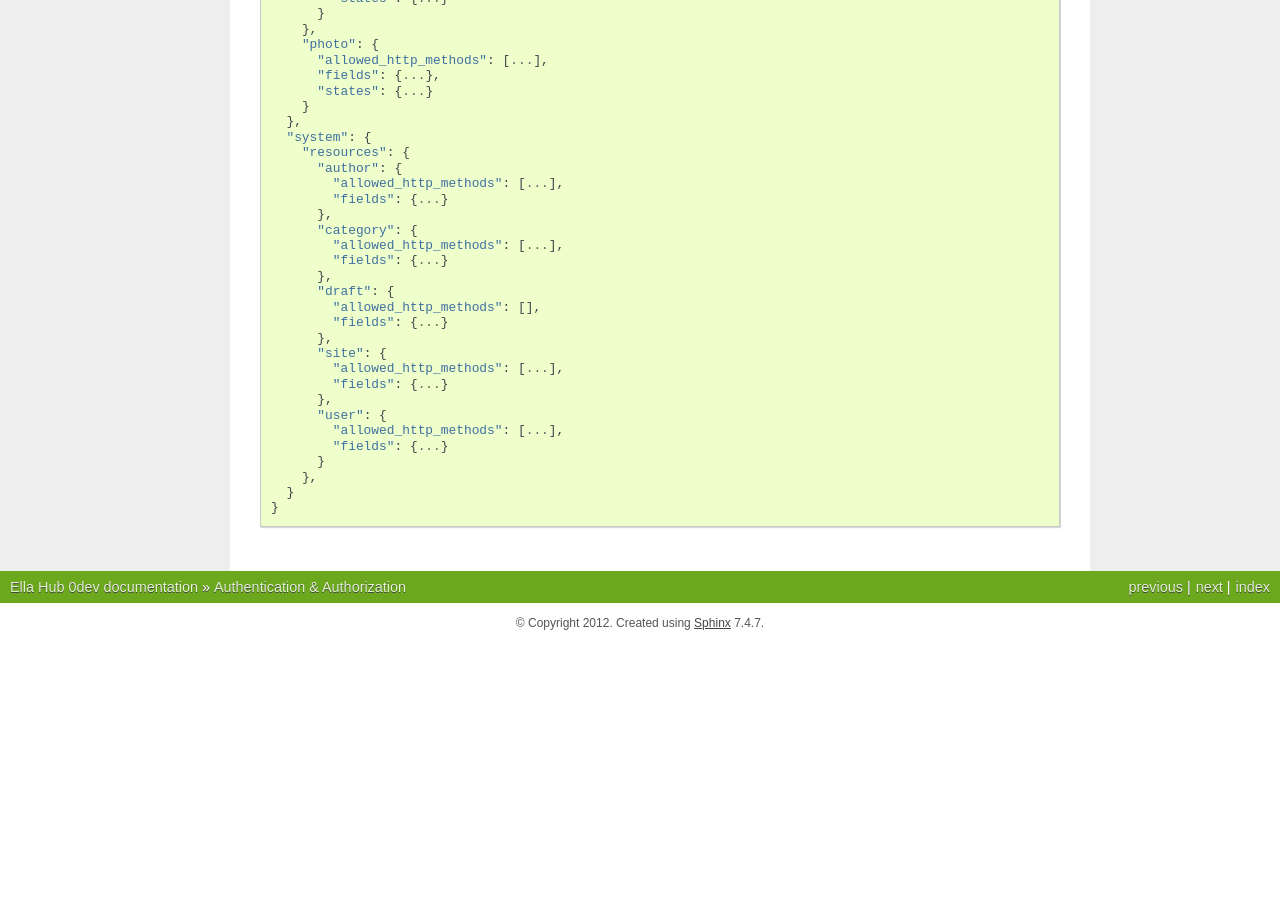
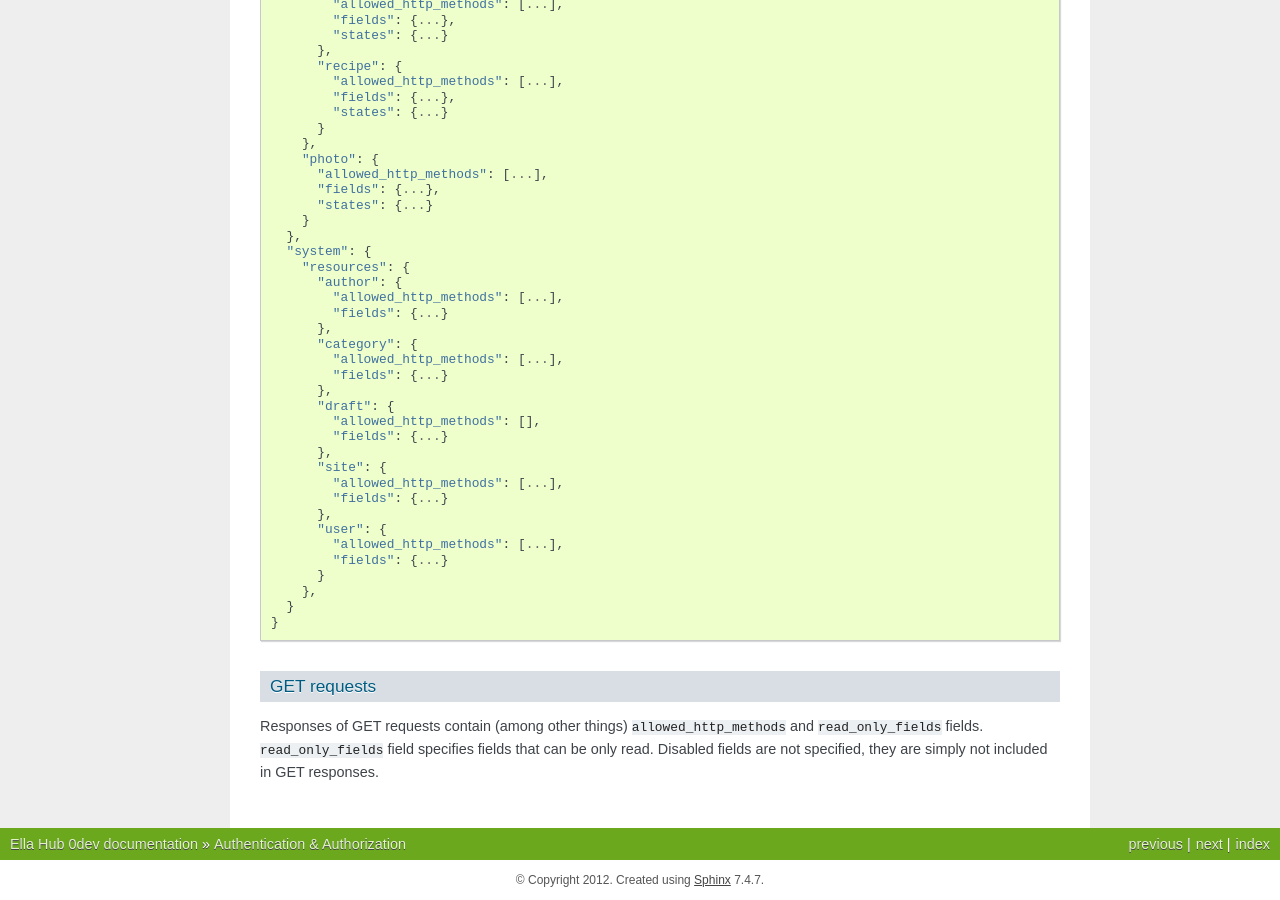
Before and after one commit to SanomaCZ/ella-hub, a Sphinx documentation site: the page built from doc/auth.rst, in a window 1280 px wide and 900 px high, scrolled down 1921 px. Built offline with Sphinx 7.4.7, drawn with Linux system fonts in a browser that asks for light colours; before the commit the page ends 2564 px from its top, so only the background shows below that; some of the changed text lies outside the part shown.

Commit message:
Corrected auth. tree.

```diff
--- a/doc/auth.rst
+++ b/doc/auth.rst
@@ -39,19 +39,26 @@ Login response content format:
               {
                 "added": "Added",
                 ...
-              }
+              },
             "fields":
                {
                 "attr1":
                   {
                     "nullable":boolean, "readonly":boolean, "disabled":boolean
                   },
+                "attr2": {...},
+                ...
+                "attrn": {...}
               }
           }
         "articles":
           {
             "article_resource_name":
-              {...}
+              {
+                "allowed_http_methods":[...],
+                "states": {...},
+                "fields": {...}
+              }
           }
       },
     "system":
@@ -59,12 +66,11 @@ Login response content format:
         "resources":
           {
             "resource_name":
-              {...}
-          }
-        "states":
-          {
-            "added": "Added",
-            ...
+              {
+                "allowed_http_methods":[...],
+                "states": {...},
+                "fields": {...}
+              }
           }
       }
   }
@@ -137,3 +143,10 @@ Current superuser login response content:
       },
     }
   }
+
+
+GET requests
+------------
+Responses of GET requests contain (among other things) ``allowed_http_methods`` and ``read_only_fields`` fields.
+``read_only_fields`` field specifies fields that can be only read. Disabled fields are not specified,
+they are simply not included in GET responses.
```
